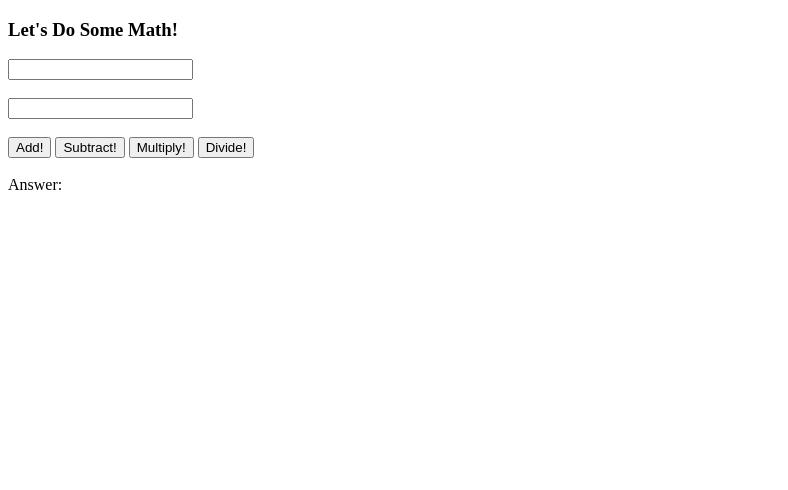
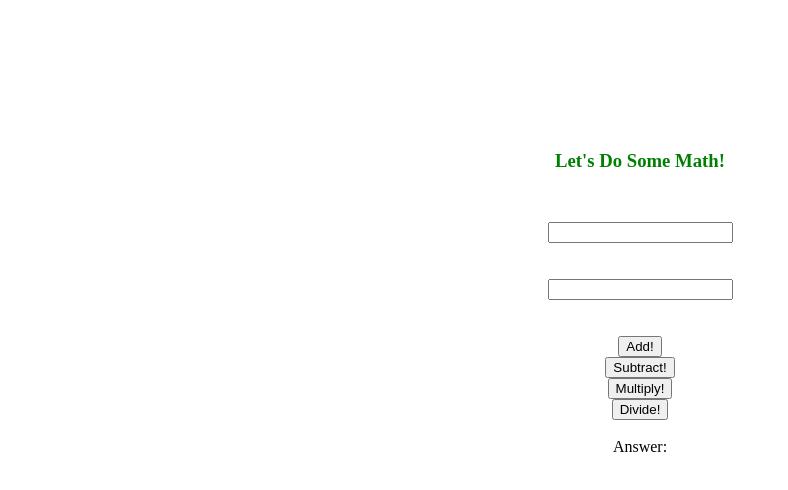
Before and after one commit to TimGass/homework_week3_thurs, a plain HTML site: page index.html in a window 1280 px wide. Shown: the whole page, without its empty margins (0-788 px from the left). Drawn offline with Linux system fonts and the light colour scheme.

Commit message:
styled it a little bit

```diff
--- a/index.html
+++ b/index.html
@@ -1,6 +1,7 @@
 <!DOCTYPE html>
 <html>
   <head>
+    <link rel="stylesheet" href="styles/style.css" media="screen" title="no title" charset="utf-8">
     <meta charset="utf-8">
     <title</title>
   </head>
--- /dev/null
+++ b/styles/style.scss
@@ -0,0 +1,15 @@
+* {
+  display: block;
+  margin: auto;
+  text-align: center;
+}
+
+h3 {
+  margin-top: 150px;
+  margin-bottom: 50px;
+  color: green;
+}
+
+span {
+  font-size: 30px;
+}
```
Also changed, not shown: styles/style.css (added).
